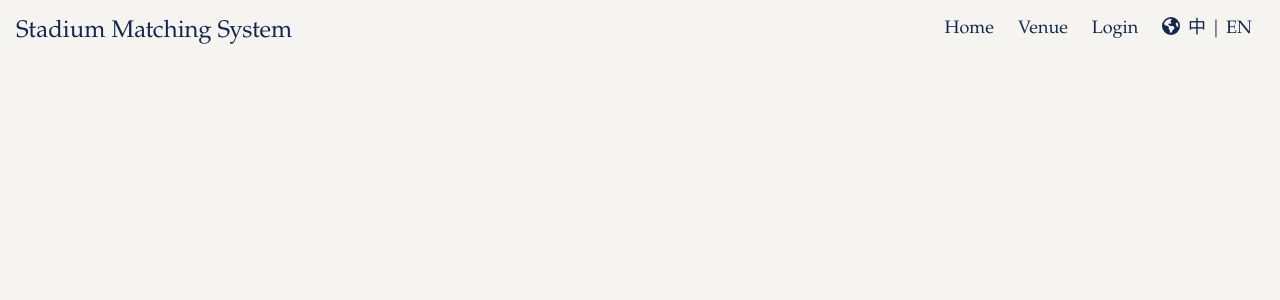
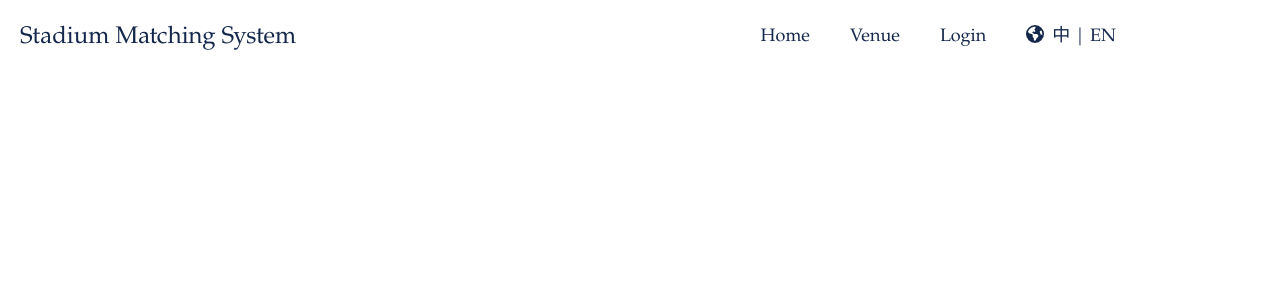
Before and after one commit to musicat1020/cloudNative-23, a Next.js app: page / in a window 1280 px wide. Shown: the top 300 px of the page. Built offline with nearby package versions, Linux system fonts and the light colour scheme.

Commit message:
fix: Adjust navbar

```diff
--- a/package.json
+++ b/package.json
@@ -12,6 +12,7 @@
     "@fortawesome/fontawesome-svg-core": "^6.4.2",
     "@fortawesome/free-solid-svg-icons": "^6.4.2",
     "@fortawesome/react-fontawesome": "^0.2.0",
+    "bootstrap": "^5.3.2",
     "cookies-next": "^4.0.0",
     "i18next": "^23.6.0",
     "next": "14.0.1",
--- a/src/components/navbar.js
+++ b/src/components/navbar.js
@@ -1,11 +1,12 @@
-import React, { useState, useEffect } from "react";
+import 'bootstrap/dist/css/bootstrap.min.css';
+import '@fortawesome/fontawesome-svg-core/styles.css';
+import React from "react";
 import { Navbar, Nav, Container, Button } from 'react-bootstrap';
 import { useTranslation } from 'next-i18next';
 import { getCookie, setCookie } from "cookies-next";
 import getConfig from "next/config";
 import i18n from '../utils/i18n';
 import styles from '../styles/navbar.module.css';
-import '@fortawesome/fontawesome-svg-core/styles.css';
 import { FontAwesomeIcon } from '@fortawesome/react-fontawesome';
 import { faEarthAmericas } from '@fortawesome/free-solid-svg-icons';
 
@@ -31,22 +32,22 @@ const NavBar = () => {
 
 	return (
 		<>
-		<Navbar collapseOnSelect expand='lg' bg='cream' className='m-4'>
-			<Container className='flex flex-row justify-between'>
-				<Navbar.Brand href='/' className='text-2xl text-dark-blue'>{ t('Stadium Matching System') }</Navbar.Brand>
-				<Navbar.Toggle/>
-				<Navbar.Collapse>
-					<Nav className='me-auto'></Nav>
-					<Nav className='d-flex align-items-center'>
-						<Nav.Link href='/' className={styles.navLink}>{ t('Home') }</Nav.Link>
-						<Nav.Link href='/main/venue' className={styles.navLink}>{ t('Venue') }</Nav.Link>
-						<Nav.Link href='/' className={styles.navLink}>{ t('Login') }</Nav.Link>
-						<Button
+		<Navbar collapseOnSelect expand="sm" bg="cream">
+			<Container className="m-2">
+				<Navbar.Brand href="/" bsPrefix="text-2xl no-underline" className="text-dark-blue">{ t('Stadium Matching System') }</Navbar.Brand>
+				<Navbar.Toggle aria-controls="responsive-navbar-nav"/>
+				<Navbar.Collapse id="responsive-navbar-nav">
+					<Nav className="me-auto"></Nav>
+					<Nav>
+						<Nav.Link href="/" className={styles.navLink}>{ t('Home') }</Nav.Link>
+						<Nav.Link href="/main/venue" className={styles.navLink}>{ t('Venue') }</Nav.Link>
+						<Nav.Link href="/" className={styles.navLink}>{ t('Login') }</Nav.Link>
+						<Nav.Link
 							className={styles.navLink}
 							onClick={handleLanguage}
 						>
 							<FontAwesomeIcon icon={faEarthAmericas} className='mr-2 flex flex-row'/>{'中 | EN'}
-						</Button>
+						</Nav.Link>
 					</Nav>
 				</Navbar.Collapse>
 			</Container>
--- a/src/pages/main/venue.js
+++ b/src/pages/main/venue.js
@@ -12,14 +12,14 @@ const Venue = () => {
 			<Head>
 				<title>{ t('Stadium Matching System') }</title>
 				<meta
-					property='og:description'
-					content='Stadium Matching System'
+					property="og:description"
+					content="Stadium Matching System"
 				/>
 			</Head>
 			<NavBar/>
 			<Container>
 				<Row>
-					<Col className='text-center text-3xl'>
+					<Col className="text-center text-3xl">
 						<h1>{ t('Venue') }</h1>
 					</Col>
 				</Row>
```
Also changed, not shown: 1 other file (tests, documents, lock files or other folders).
